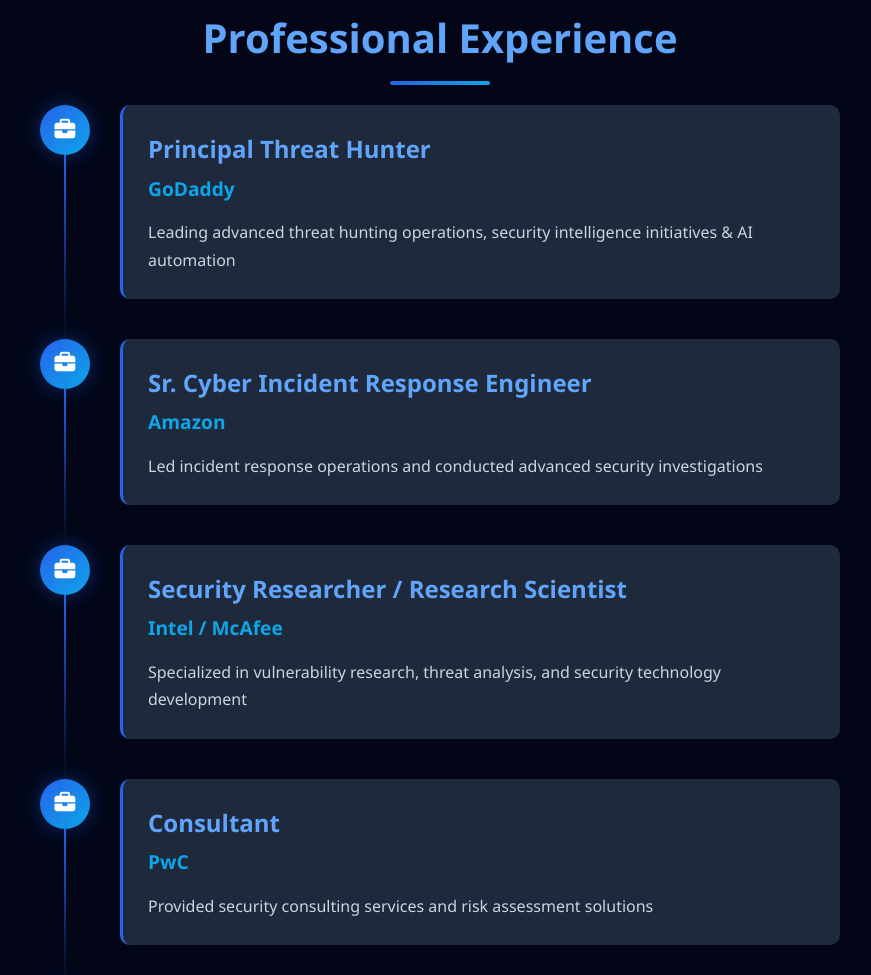
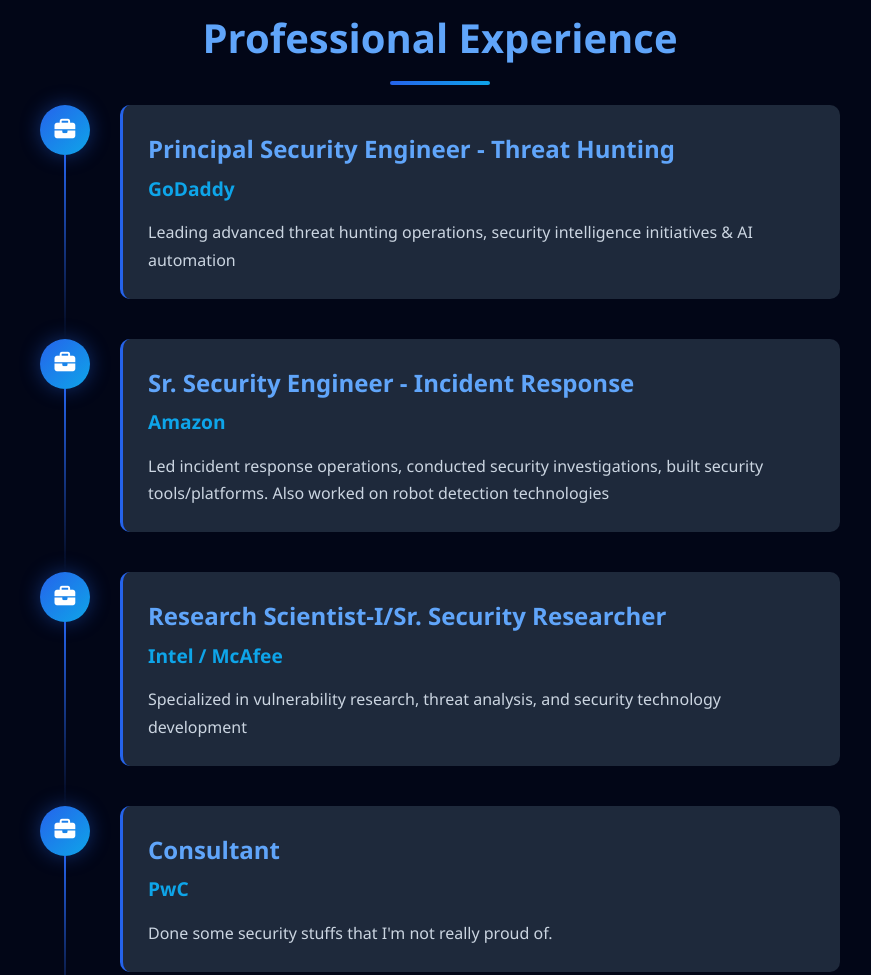
Before and after one commit to debasishm89/www.debasish.in, a plain HTML site: page index.html in a window 1280 px wide. Shown: the part 2020-2995 px from the top of the page, without its empty margins (200-1071 px from the left). Drawn offline with Linux system fonts and the light colour scheme.

Commit message:
Refine personal details and job titles in index.html
Updated job titles and descriptions for clarity and accuracy. Revised personal achievements for better representation.

```diff
--- a/index.html
+++ b/index.html
@@ -61,9 +61,9 @@
             <div class="about-content">
                 <p>I am a Security Threat Researcher with over a decade of experience spanning multiple domains of cybersecurity. Throughout my career, I have specialized in <strong>malware research</strong>, <strong>vulnerability research</strong>, <strong>incident response</strong>, <strong>threat hunting</strong>, <strong>penetration testing</strong>, and <strong>threat modeling</strong>. This diverse expertise has enabled me to understand security from both offensive and defensive perspectives, making me effective at identifying, analyzing, and mitigating complex cyber threats.</p>
 
-                <p>My work has been recognized globally with significant achievements including being ranked <strong>#32 in Microsoft's Top 100 Security Researchers</strong> at BlackHat USA 2018. I have discovered and responsibly disclosed <strong>18+ critical vulnerabilities</strong> (CVEs) across major platforms including Microsoft Edge, Microsoft Office, Windows, and various other software applications. My research has directly contributed to making the digital ecosystem more secure.</p>
+                <p>My work has been recognized globally with achievements including being ranked <strong>#32 in Microsoft's Top 100 Security Researchers</strong> at BlackHat USA 2018. I have discovered and responsibly disclosed <strong>18+ critical vulnerabilities</strong> (CVEs) across major platforms including Microsoft Edge, Microsoft Office, Windows, and various other software applications. My research has directly contributed to making the digital ecosystem more secure.</p>
 
-                <p>I hold <strong>3 granted US patents</strong> in security technologies, including innovations in browser exploit detection, fileless attack detection, and customizable asset discovery. I have also authored a comprehensive book on <strong>"Penetration Testing for Job Seekers"</strong>, sharing practical knowledge with aspiring security professionals under asia's biggest IT book publisher.</p>
+                <p>I hold <strong>3 granted US patents</strong> in security technologies, including innovations in browser exploit detection, fileless attack detection, and customizable asset discovery. I have also authored a book on <strong>"Penetration Testing for Job Seekers"</strong>, sharing practical knowledge with aspiring security professionals under asia's biggest IT book publisher BPB Publications.</p>
 
                 <p>As a speaker at premier international security conferences including <strong>Black Hat</strong>, <strong>BruCON</strong>, and <strong>SigSegV</strong>, I regularly share my research findings and contribute to the global security community. I'm passionate about education and knowledge sharing, running a YouTube channel where I teach cybersecurity and reverse engineering to help others enter this field.</p>
 
@@ -101,7 +101,7 @@
                         <i class="fas fa-briefcase"></i>
                     </div>
                     <div class="experience-content">
-                        <h3>Principal Threat Hunter</h3>
+                        <h3>Principal Security Engineer - Threat Hunting</h3>
                         <h4>GoDaddy</h4>
                         <p class="experience-description">Leading advanced threat hunting operations, security intelligence initiatives & AI automation</p>
                     </div>
@@ -111,9 +111,9 @@
                         <i class="fas fa-briefcase"></i>
                     </div>
                     <div class="experience-content">
-                        <h3>Sr. Cyber Incident Response Engineer</h3>
+                        <h3>Sr. Security Engineer - Incident Response</h3>
                         <h4>Amazon</h4>
-                        <p class="experience-description">Led incident response operations and conducted advanced security investigations</p>
+                        <p class="experience-description">Led incident response operations, conducted security investigations, built security tools/platforms. Also worked on robot detection technologies</p>
                     </div>
                 </div>
                 <div class="experience-item">
@@ -121,7 +121,7 @@
                         <i class="fas fa-briefcase"></i>
                     </div>
                     <div class="experience-content">
-                        <h3>Security Researcher / Research Scientist</h3>
+                        <h3>Research Scientist-I/Sr. Security Researcher</h3>
                         <h4>Intel / McAfee</h4>
                         <p class="experience-description">Specialized in vulnerability research, threat analysis, and security technology development</p>
                     </div>
@@ -133,7 +133,7 @@
                     <div class="experience-content">
                         <h3>Consultant</h3>
                         <h4>PwC</h4>
-                        <p class="experience-description">Provided security consulting services and risk assessment solutions</p>
+                        <p class="experience-description">Done some security stuffs that I'm not really proud of.</p>
                     </div>
                 </div>
                 <div class="experience-item">
```
